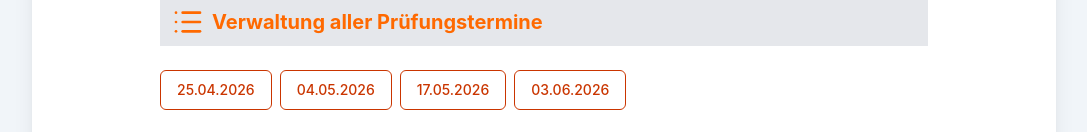
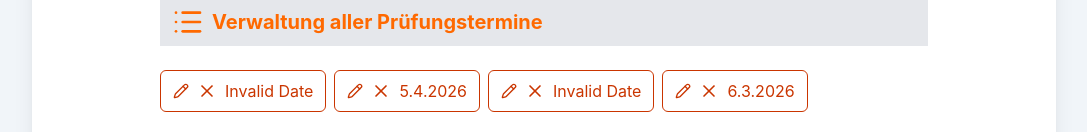
Before and after one commit to Zorigo9191/Fahrlehrer-Assistent, a React (Vite) app: page /dashboard/office in a window 1280 px wide. Shown: the part 230-362 px from the top of the page, without its empty margins (96-1183 px from the left). Built offline with nearby package versions, Linux system fonts and the light colour scheme; no server answers; the database is empty.

Commit message:
/instructor

```diff
--- a/src/dashboards/examLists/ExamList.tsx
+++ b/src/dashboards/examLists/ExamList.tsx
@@ -1,17 +1,17 @@
-import { Button } from "@/components/button";
-import { List } from "lucide-react";
 import ExamCard from "./ExamCard";
 import { useState } from "react";
 import ExamListHeader from "./ExamListHeader";
+import { Check, Pencil, X } from "lucide-react";
 
 type ExamListProps = {
   setActiveTab: (tab: string) => void;
   role: Role;
+  showActions?: boolean;
 };
 
 type Role = "instructor" | "office";
 
-export default function ExamList({ role }: ExamListProps) {
+export default function ExamList({ role, showActions = false }: ExamListProps) {
   let titleColor = "";
   let textColor = "";
   let borderColor = "";
@@ -46,7 +46,13 @@ export default function ExamList({ role }: ExamListProps) {
       bgColor = "bg-orange-500";
   }
 
-  const examDates = ["25.04.2026", "04.05.2026 ", "17.05.2026", "03.06.2026"];
+  const [examDates, setExamDates] = useState([
+    "25.04.2026",
+    "04.05.2026 ",
+    "17.05.2026",
+    "03.06.2026",
+  ]);
+
   const examAppointmenst = [
     { time: "08:55" },
     { time: "09:50" },
@@ -55,7 +61,18 @@ export default function ExamList({ role }: ExamListProps) {
     { time: "12:30" },
     { time: "13:25" },
   ];
-  const [activeDate, setActiveDate] = useState("Datum 1");
+  const [activeDate, setActiveDate] = useState("");
+  const [editingDate, setEditingDate] = useState<string | null>(null);
+
+  const updateDate = (oldDate: string, newDate: string) => {
+    setExamDates((prev) =>
+      prev.map((date) => (date === oldDate ? newDate : date)),
+    );
+  };
+
+  const removeDate = (date: string) => {
+    setExamDates((prev) => prev.filter((d) => d !== date));
+  };
 
   return (
     <div className="flex flex-col w-full max-w-3xl mx-auto gap-6 py-6 bg-white overflow-x-hidden">
@@ -66,21 +83,50 @@ export default function ExamList({ role }: ExamListProps) {
 
       <div className="flex gap-2 flex-wrap">
         {examDates.map((date) => (
-          <Button
+          <div
             key={date}
-            variant="ghost"
-            onClick={() => setActiveDate(date)}
-            className={`border
+            className={`flex items-center gap-2 border px-3 py-2 rounded-md ${
+              activeDate === date ? `${bgColor} text-white` : textColor
+            }`}
+          >
+            {editingDate === date ? (
+              <>
+                <input
+                  type="date"
+                  value={date}
+                  onChange={(e) => updateDate(date, e.target.value)}
+                  className="text-black rounded px-2"
+                />
 
-            ${
-              activeDate === date
-                ? `${bgColor} text-white ${buttonColor}`
-                : `${textColor} hover:${buttonHover}`
-            }
-            `}
-          >
-            {date}
-          </Button>
+                <Check
+                  size={18}
+                  className="cursor-pointer"
+                  onClick={() => setEditingDate(null)}
+                />
+              </>
+            ) : (
+              <>
+                {showActions && (
+                  <>
+                    <Pencil
+                      size={16}
+                      className="cursor-pointer  hover:text-black "
+                      onClick={() => setEditingDate(date)}
+                    />
+
+                    <X
+                      size={20}
+                      className="cursor-pointer hover:text-black "
+                      onClick={() => removeDate(date)}
+                    />
+                  </>
+                )}
+                <button onClick={() => setActiveDate(date)}>
+                  {new Date(date).toLocaleDateString("de-DE")}
+                </button>
+              </>
+            )}
+          </div>
         ))}
       </div>
       <div
--- a/src/dashboards/officeDashBoard/OfficeDashBoard.tsx
+++ b/src/dashboards/officeDashBoard/OfficeDashBoard.tsx
@@ -79,7 +79,11 @@ export default function OfficeDashBoard() {
         </Button>
       </div>
 
-      <ExamList setActiveTab={setActiveTab} role={"office"} />
+      <ExamList
+        setActiveTab={setActiveTab}
+        showActions={true}
+        role={"office"}
+      />
     </div>
   );
 
```
